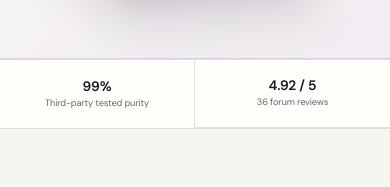
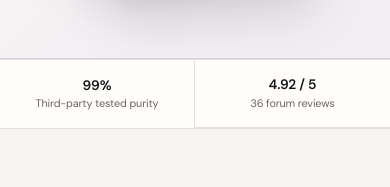
Before and after one commit to shalomesp11-creator/retatrutide-landing-preview, a React (Vite) app: page / in a window 390 px wide. Shown: the part 1156-1343 px from the top of the page. Built offline with nearby package versions, Linux system fonts and the light colour scheme.

Commit message:
fix: clean section label and improve trust text

```diff
--- a/src/round-two.css
+++ b/src/round-two.css
@@ -132,8 +132,17 @@
 
 .trust-strip__content small {
   color: var(--ink-soft);
-  font-size: 0.61rem;
-  line-height: 1.28;
+  font-size: 0.7rem;
+  line-height: 1.2;
+}
+
+.what-is::before {
+  content: none;
+  display: none;
+}
+
+.what-is .section-heading {
+  padding-top: 0;
 }
 
 .what-is.section,
@@ -887,16 +896,8 @@
   }
 
   .trust-strip__content small {
-    font-size: 0.58rem;
-    line-height: 1.25;
-  }
-
-  .what-is::before {
-    display: none;
-  }
-
-  .what-is .section-heading {
-    padding-top: 0;
+    font-size: 0.68rem;
+    line-height: 1.2;
   }
 
   .how-it-works .section-heading {
```
